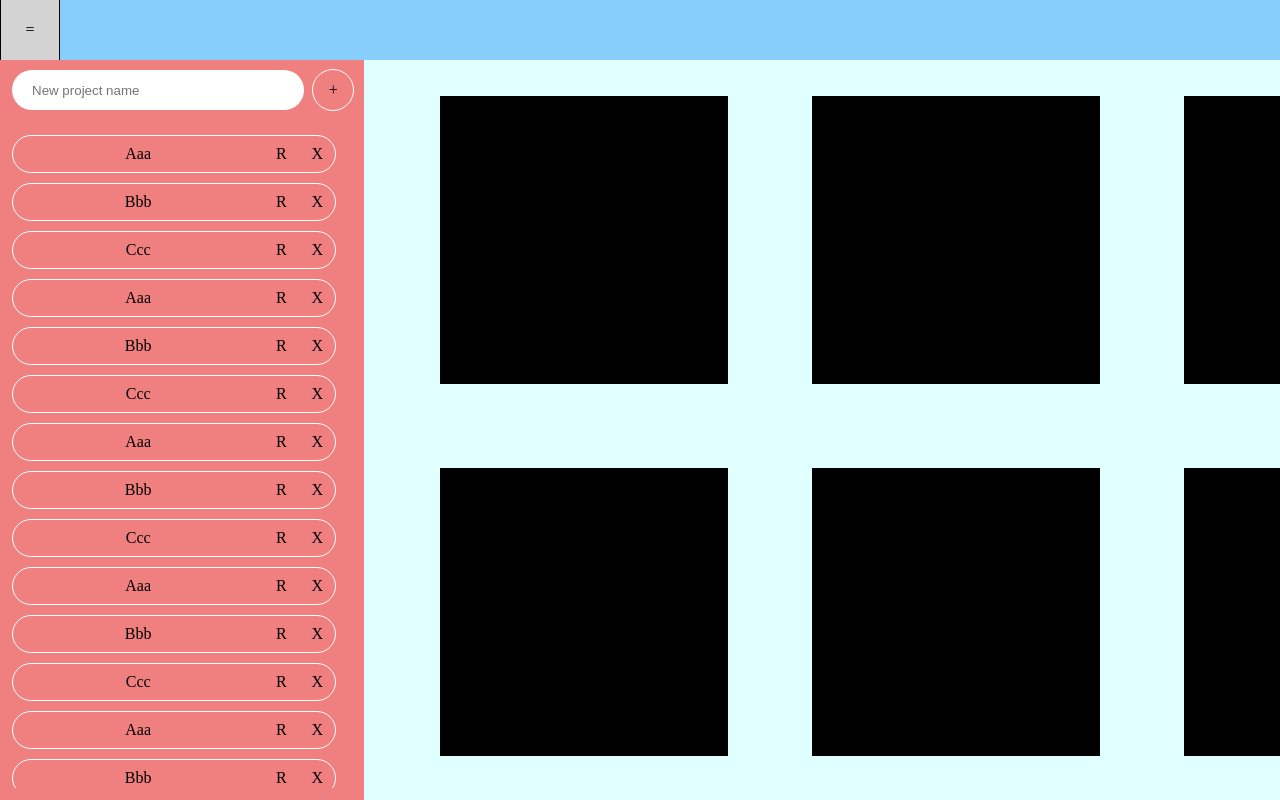
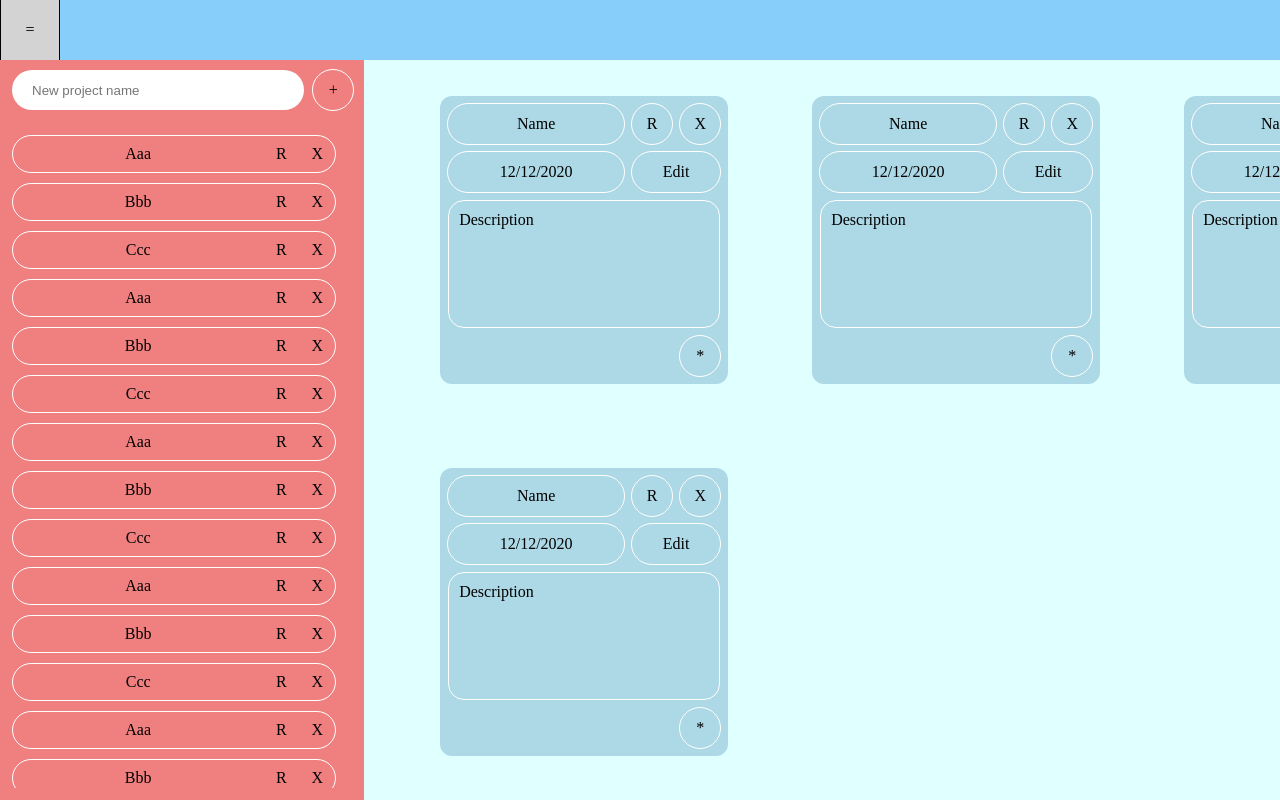
Before and after one commit to jacky32/Todo-List, a website built with webpack: page dist/index.html in a window 1280 px wide. Shown: the top 800 px of the page. Built offline with nearby package versions, Linux system fonts and the light colour scheme.

Commit message:
Add todo skeleton

```diff
--- a/dist/index.html
+++ b/dist/index.html
@@ -114,6 +114,10 @@
         align-items: center;
       }
 
+      .project:hover {
+        background-color: rgb(214, 115, 115);
+      }
+
       #todo-content {
         background-color: lightcyan;
         width: 100%;
@@ -131,7 +135,66 @@
       .todo {
         width: 80%;
         height: 80%;
-        background-color: black;
+        box-sizing: border-box;
+        background-color: lightblue;
+        display: grid;
+        justify-items: center;
+        align-items: center;
+        grid-template-columns: auto 40px 40px;
+        grid-template-rows: 40px 40px auto 40px;
+        gap: 8px;
+        padding: 8px;
+        border-radius: 12px;
+      }
+
+      .todo > div {
+        display: flex;
+        align-items: center;
+        justify-content: center;
+        height: 100%;
+        width: 100%;
+        border: 1px solid white;
+        border-radius: 40px;
+      }
+
+      .todo-name {
+        grid-column: 1;
+        grid-row: 1;
+      }
+
+      .todo-rename {
+        grid-column: 2;
+        grid-row: 1;
+      }
+
+      .todo-delete {
+        grid-column: 3;
+        grid-row: 1;
+      }
+
+      .todo-due-date {
+        grid-column: 1;
+        grid-row: 2;
+      }
+
+      .todo-edit {
+        grid-column: 2 / 4;
+        grid-row: 2;
+      }
+
+      .todo-description {
+        grid-column: 1 / 4;
+        grid-row: 3;
+        box-sizing: border-box;
+        padding: 10px;
+        border-radius: 16px !important;
+        justify-content: start !important;
+        align-items: start !important;
+      }
+
+      .todo-star {
+        grid-column: 3;
+        grid-row: 4;
       }
     </style>
   </head>
@@ -245,19 +308,51 @@
           </div>
         </div>
         <div id="todo-content">
-          <div class="todo"></div>
-          <div class="todo"></div>
-          <div class="todo"></div>
-          <div class="todo"></div>
-          <div class="todo"></div>
-          <div class="todo"></div>
-          <div class="todo"></div>
-          <div class="todo"></div>
-          <div class="todo"></div>
-          <div class="todo"></div>
-          <div class="todo"></div>
-          <div class="todo"></div>
-          <div class="todo"></div>
+          <div class="todo">
+            <div class="todo-name">Name</div>
+            <div class="todo-rename">R</div>
+            <div class="todo-delete">X</div>
+            <div class="todo-due-date">12/12/2020</div>
+            <div class="todo-edit">Edit</div>
+            <div class="todo-description">Description</div>
+            <div class="todo-star">*</div>
+          </div>
+          <div class="todo">
+            <div class="todo-name">Name</div>
+            <div class="todo-rename">R</div>
+            <div class="todo-delete">X</div>
+            <div class="todo-due-date">12/12/2020</div>
+            <div class="todo-edit">Edit</div>
+            <div class="todo-description">Description</div>
+            <div class="todo-star">*</div>
+          </div>
+          <div class="todo">
+            <div class="todo-name">Name</div>
+            <div class="todo-rename">R</div>
+            <div class="todo-delete">X</div>
+            <div class="todo-due-date">12/12/2020</div>
+            <div class="todo-edit">Edit</div>
+            <div class="todo-description">Description</div>
+            <div class="todo-star">*</div>
+          </div>
+          <div class="todo">
+            <div class="todo-name">Name</div>
+            <div class="todo-rename">R</div>
+            <div class="todo-delete">X</div>
+            <div class="todo-due-date">12/12/2020</div>
+            <div class="todo-edit">Edit</div>
+            <div class="todo-description">Description</div>
+            <div class="todo-star">*</div>
+          </div>
+          <div class="todo">
+            <div class="todo-name">Name</div>
+            <div class="todo-rename">R</div>
+            <div class="todo-delete">X</div>
+            <div class="todo-due-date">12/12/2020</div>
+            <div class="todo-edit">Edit</div>
+            <div class="todo-description">Description</div>
+            <div class="todo-star">*</div>
+          </div>
         </div>
       </div>
     </div>
```
